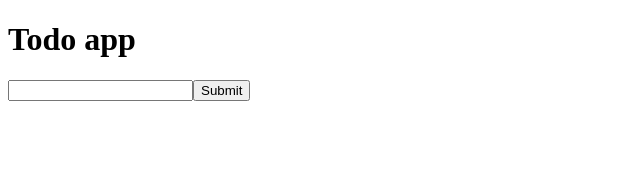
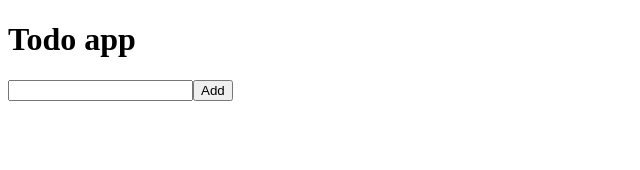
Before and after one commit to ian-afk/react_typescript, a React (Vite) app: page / in a window 1280 px wide. Shown: the top 170 px of the page, without its empty margins (0-640 px from the left). Built offline with nearby package versions, Linux system fonts and the light colour scheme.

Commit message:
fix type error warning  of handleChange event

```diff
--- a/src/components/TodoForm.tsx
+++ b/src/components/TodoForm.tsx
@@ -1,17 +1,17 @@
 import { useState } from "react";
 
 function TodoForm() {
-  const [todo, setTodo] = useState();
+  const [todo, setTodo] = useState("");
 
-  function handleChange(e: HTMLInputElement) {
-    const { name, value } = e.target;
+  function handleChange(e: React.ChangeEvent<HTMLInputElement>) {
+    setTodo(e.target.value);
   }
 
   return (
     <>
       <form action="#">
         <input type="text" value={todo} onChange={handleChange} />
-        <input type="submit" />
+        <button>Add</button>
       </form>
     </>
   );
```
